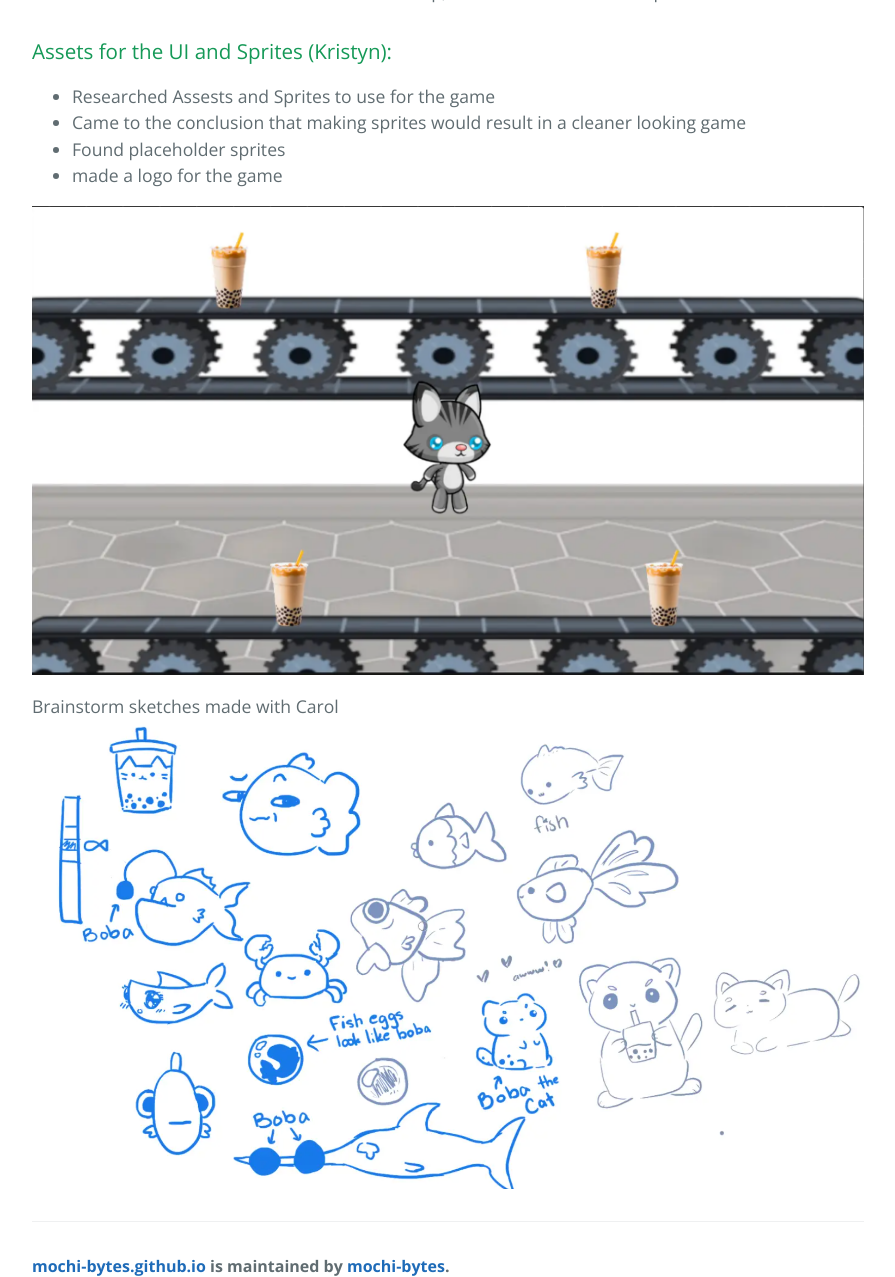
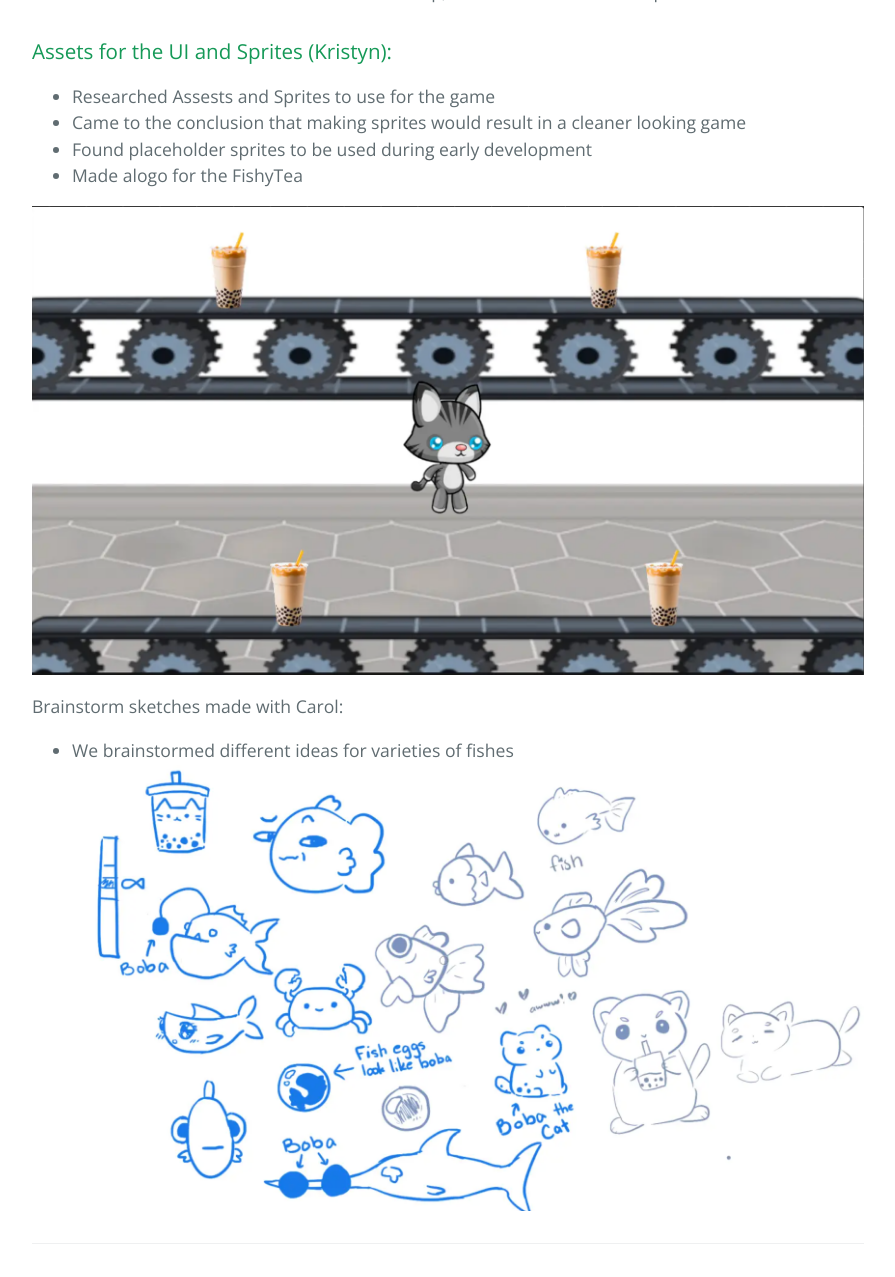
Before and after one commit to mochi-bytes/mochi-bytes.github.io, a Jekyll site: the page built from milestone1.md, in a window 1280 px wide and 1400 px high, scrolled down 1240 px, cut to the strip 123-1400 px from the top of the window. Shown: the whole strip, without its empty margins (192-1087 px from the left). Built offline with Jekyll 4.4.1, drawn with Linux system fonts in a browser that asks for light colours.

Commit message:
Update milestone1.md

```diff
--- a/milestone1.md
+++ b/milestone1.md
@@ -32,10 +32,11 @@ What we call our first milestone was the planning phase, including concept and g
 ### Assets for the UI and Sprites (Kristyn):
 - Researched Assests and Sprites to use for the game
 - Came to the conclusion that making sprites would result in a cleaner looking game
-- Found placeholder sprites
-- made a logo for the game
+- Found placeholder sprites to be used during early development
+- Made alogo for the FishyTea
 
 <img src="Assets/shopscreen_mock.png" alt="mock_shopscreen" style="display: block; margin-left: auto; margin-right: auto;"/>
 
-Brainstorm sketches made with Carol
+Brainstorm sketches made with Carol:
+- We brainstormed different ideas for varieties of fishes
 <img src="Assets/sketches.png" alt="sketches" style="display: block; margin-left: auto; margin-right: auto;"/>
```
